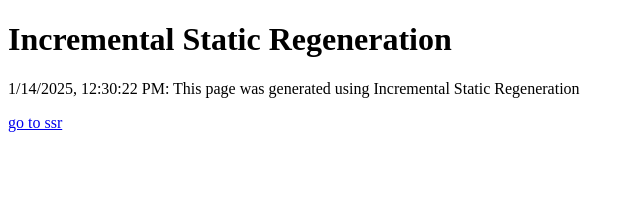
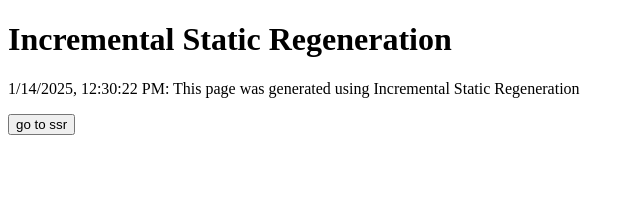
Before and after one commit to Price3258/next-sample, a Next.js app: page /isr in a window 1280 px wide. Shown: the top 204 px of the page, without its empty margins (0-640 px from the left). Built offline with nearby package versions, Linux system fonts and the light colour scheme.

Commit message:
refactor: change button

```diff
--- a/src/pages/isr.tsx
+++ b/src/pages/isr.tsx
@@ -27,7 +27,7 @@ const ISR: NextPage<ISRProps> = (props) => {
                     {message}
                 </p>
                 <Link href="/ssr">
-                    go to ssr
+                    <button>go to ssr</button>
                 </Link>
             </main>
         </div>
```
